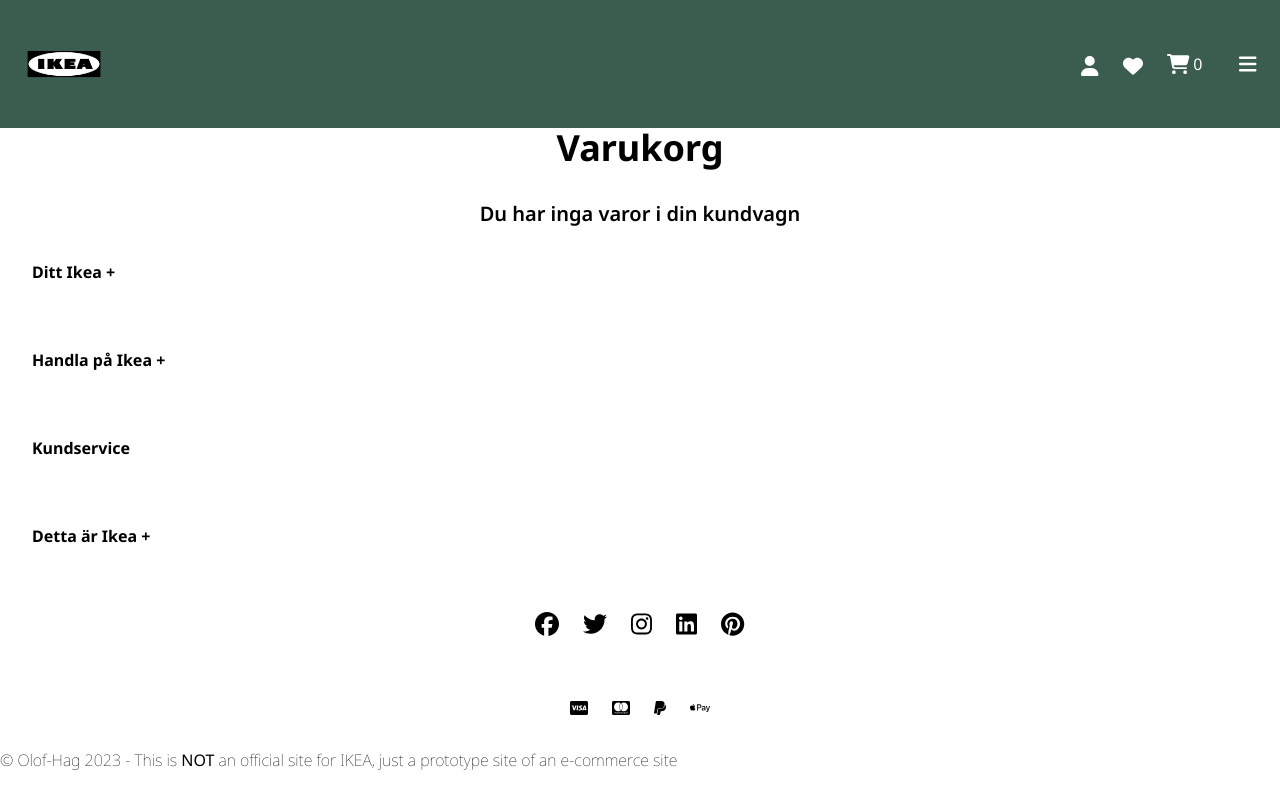
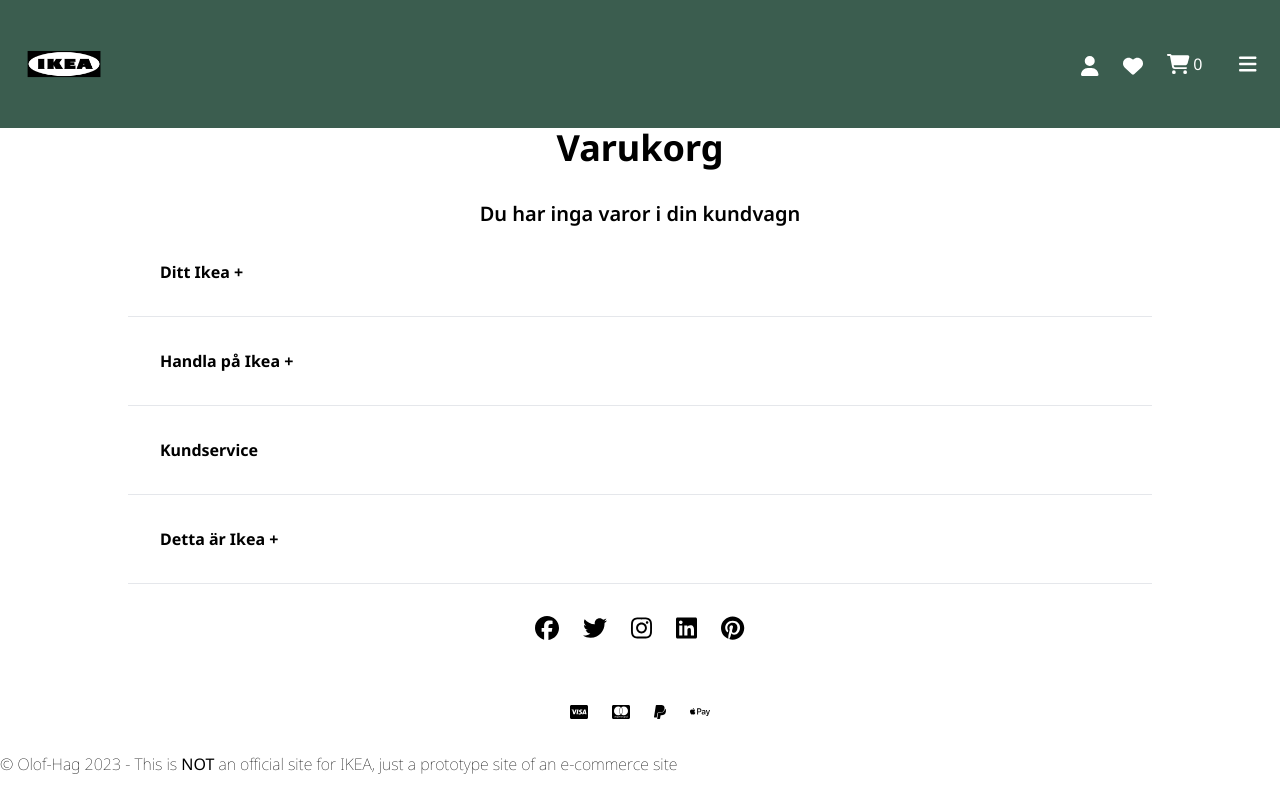
Before and after one commit to oh007/ecom-store, a React (Vite) app: page /checkout in a window 1280 px wide. Built offline with nearby package versions, Linux system fonts and the light colour scheme.

Commit message:
added styling

```diff
--- a/src/components/Footer.jsx
+++ b/src/components/Footer.jsx
@@ -6,16 +6,16 @@
 export default function Footer() {
   return (
     <footer className="footer">
-      <div className='p-8'>
+   <div className='p-8 border-b border-gray-200 w-4/5 m-auto'>
         <h4 className='font-bold'>Ditt Ikea +</h4>
       </div>
-      <div className='p-8'>
+      <div className='p-8 border-b border-gray-200 w-4/5 m-auto'>
         <h4 className='font-bold'>Handla på Ikea +</h4>
       </div>
-      <div className='p-8'>
+      <div className='p-8 border-b border-gray-200 w-4/5 m-auto'>
         <h4 className='font-bold'>Kundservice</h4>
       </div>
-      <div className='p-8'>
+      <div className='p-8 border-b border-gray-200 w-4/5 m-auto'>
         <h4 className='font-bold'>Detta är Ikea +</h4>
       </div>
 
```
